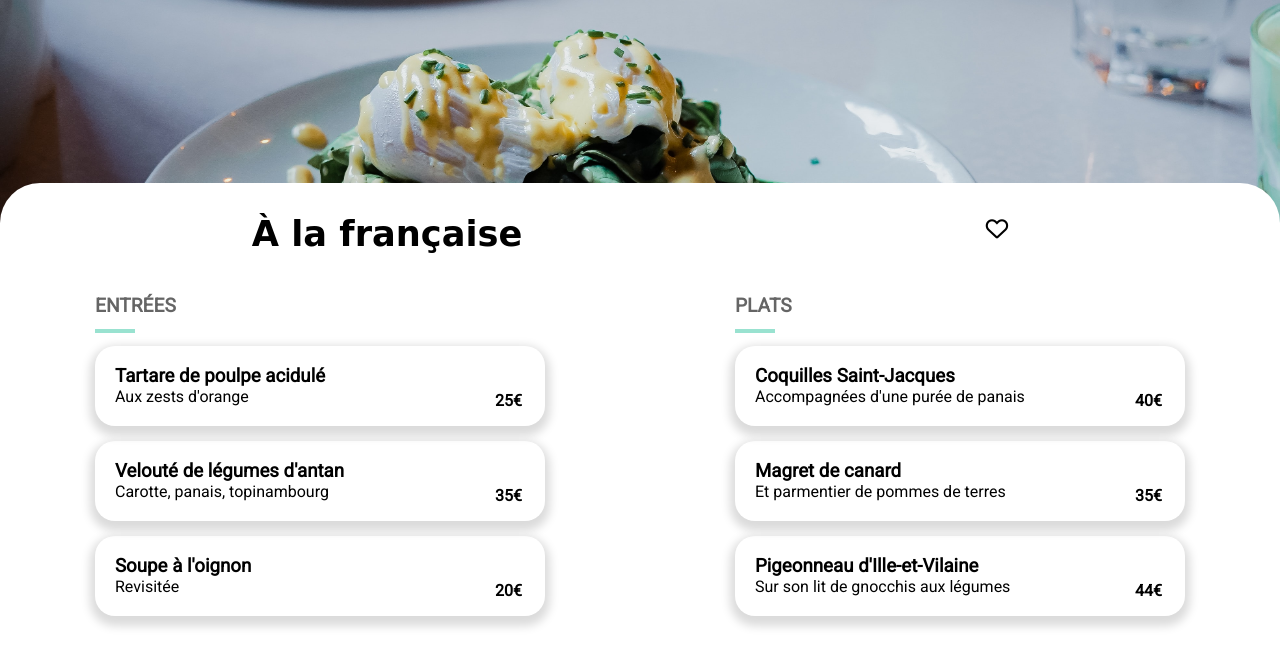
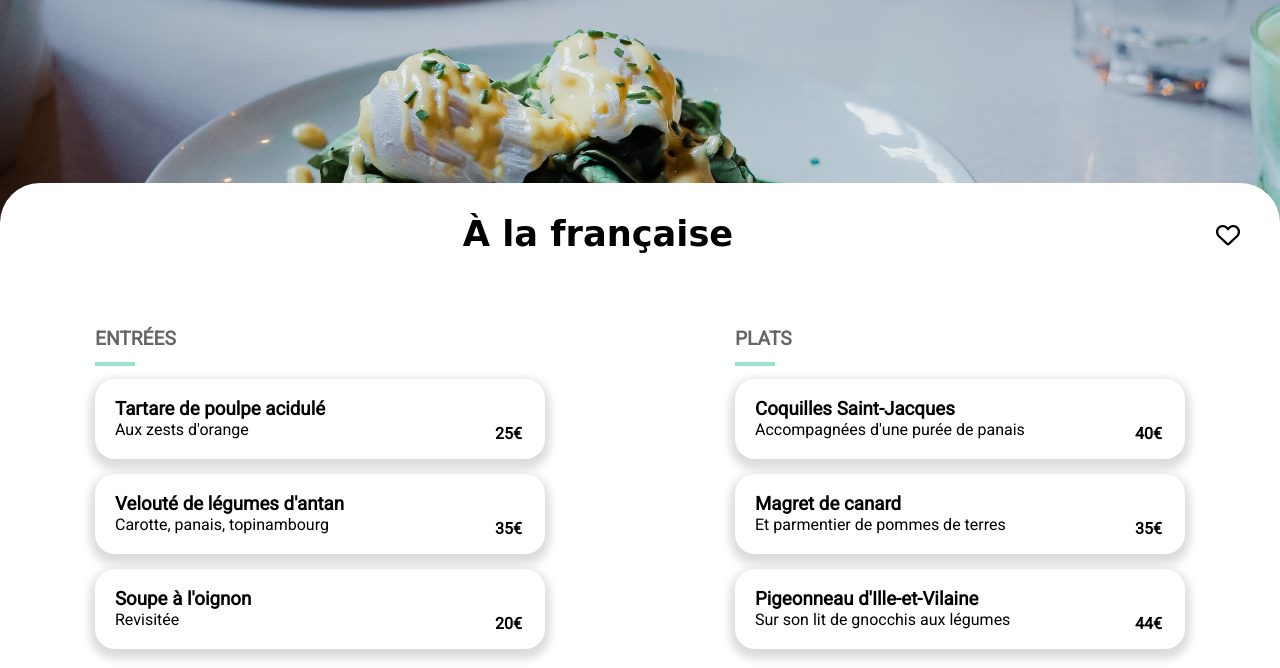
Before and after one commit to Valoucoco/ColletteValentin_3_14052022, a website: page pages/a-la-francaise.html in a window 1280 px wide. Shown: the part 119-787 px from the top of the page. Drawn offline with Linux system fonts and the light colour scheme; a web font is replaced by a local one.

Commit message:
correction du lien html du délice des sens, modification du coeur sur les menus. projet validé

```diff
--- a/assets/sass/pages/_menu.scss
+++ b/assets/sass/pages/_menu.scss
@@ -22,8 +22,38 @@
             font-family: "Shrikhand", cursive;
         }
         .fa-heart {
-            padding: 35px 40px 0 0;
-            font-size: 1.4em;
+            font-size: 1.5em;
+            margin: 40px;
+            position: relative;
+        }
+        .fa-heart:hover {
+            transition: opacity 200ms ease-in-out;
+        }
+        .fa-heart:hover::after {
+            opacity: 0;
+        }
+        .fa-heart:hover::before {
+            opacity: 1;
+        }
+        .fa-heart::after {
+            opacity: 1;
+            font-weight: 100;
+            align-self: center;
+            transition: opacity 400ms ease-in;
+            position: absolute;
+            top: 0;
+            right: 0;
+            bottom: 0;
+            left: 0;
+            content: "\f004";
+        }
+        .fa-heart::before {
+            opacity: 0;
+            background: linear-gradient(#9356DC, #FF79DA);
+            -webkit-background-clip: text;
+            -webkit-text-fill-color: transparent;
+            transition: opacity 400ms ease-out;
+            font-weight: 600;
         }
         .restaurant_name {
             display: flex;
```
Also changed, not shown: index.html (+4 -3 lines), assets/sass/normalize.css (added), public/css/style.css, 1 other file.
